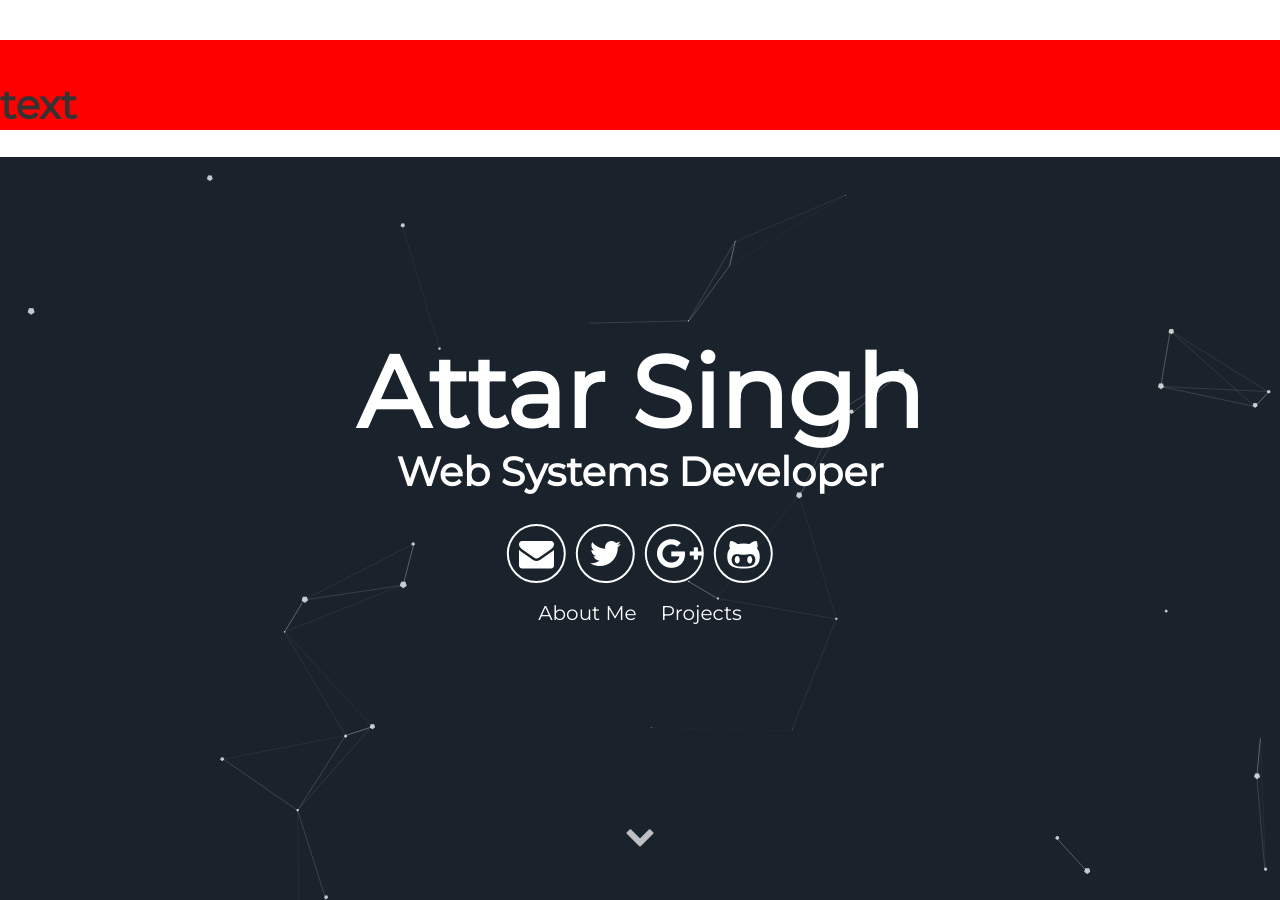
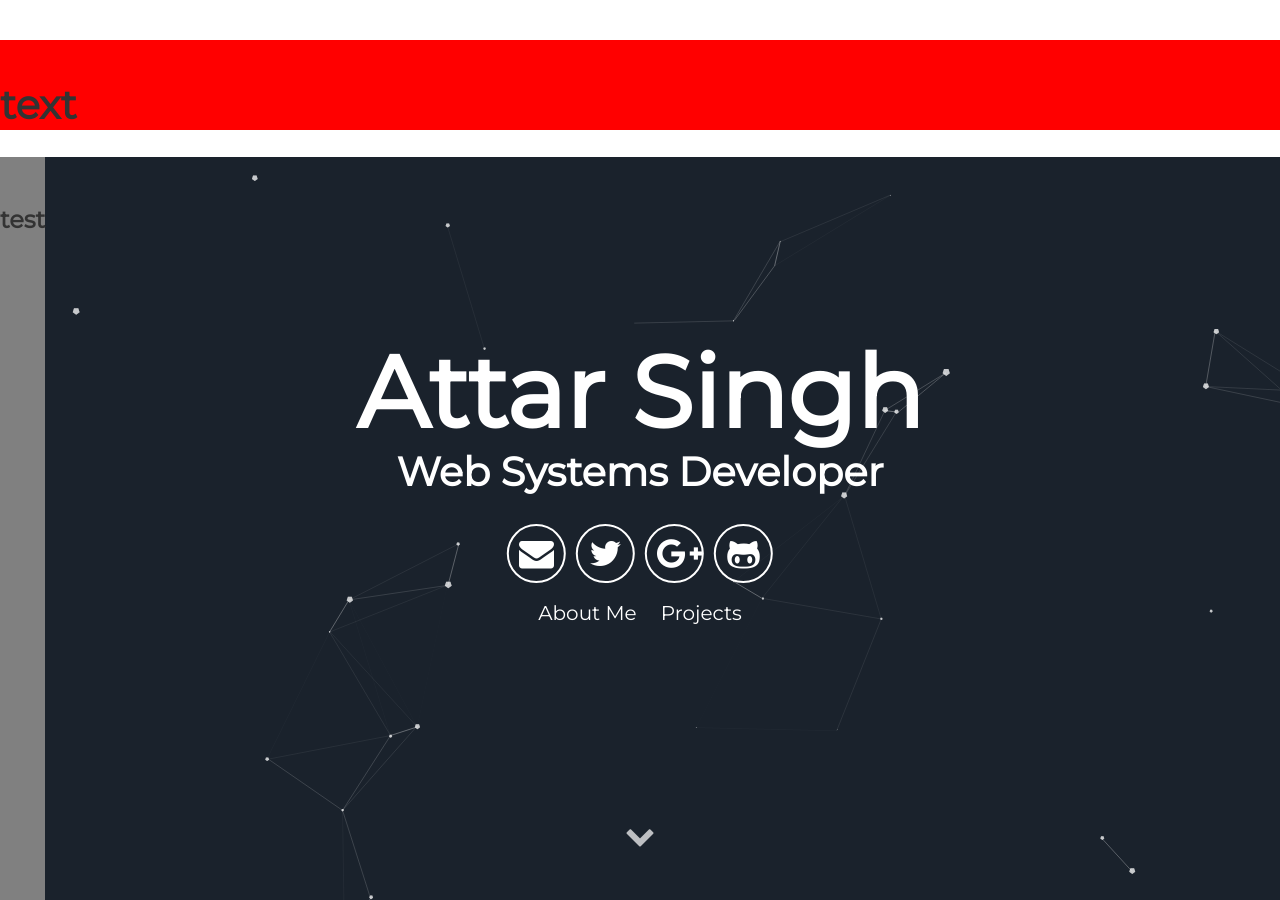
Before and after one commit to attarsinghgill/attarsinghgill.github.io, a Jekyll site: the page built from index.html, in a window 1280 px wide and 900 px high. Built offline with Jekyll 4.4.1, drawn with Linux system fonts in a browser that asks for light colours.

Commit message:
Experimentation with the top-nav-bar

```diff
--- a/_includes/header.html
+++ b/_includes/header.html
@@ -1,4 +1,7 @@
 <div id="particles-js">
+<div style="width:100%; background-color:gray">
+  <h3>test</h3>
+  </div>
   <div class="header">
       <h1>
         <span class="site-title">{{site.username}}</span>
```
